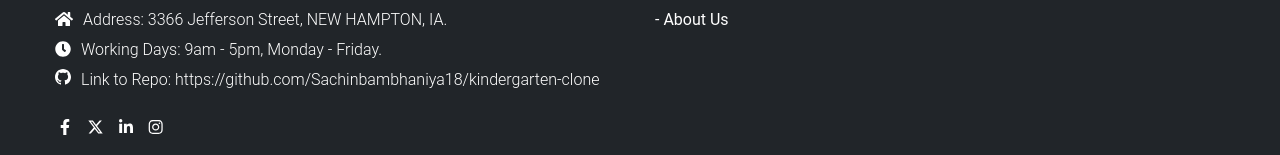
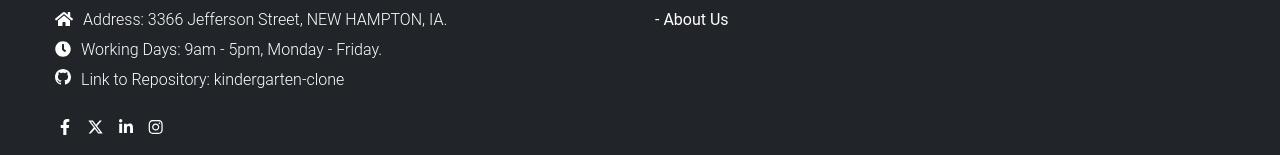
Before and after one commit to Sachinbambhaniya18/kindergarten-clone, a React (Create React App) app: page / in a window 1280 px wide. Shown: the part 6471-6626 px from the top of the page. Built offline with nearby package versions, Linux system fonts and the light colour scheme.

Commit message:
Minor changes

```diff
--- a/public/assets/css/others/Footer.css
+++ b/public/assets/css/others/Footer.css
@@ -41,6 +41,7 @@
                         & a{
                             text-decoration: none;
                             color: #fff;
+                            text-wrap: wrap;
                         }
 
                         & .email {
--- a/src/components/others/footer/Footer.jsx
+++ b/src/components/others/footer/Footer.jsx
@@ -29,8 +29,8 @@ const Footer = () => {
                                 </li>
                                 <li>
                                     <GitHub />
-                                    Link to Repo:
-                                    <a href="https://github.com/Sachinbambhaniya18/kindergarten-clone" target='blank'> https://github.com/Sachinbambhaniya18/kindergarten-clone</a>
+                                    Link to Repository:
+                                    <a href="https://github.com/Sachinbambhaniya18/kindergarten-clone" target='blank'> kindergarten-clone</a>
                                 </li>
                             </ul>
                             <ul className="Socials">
```
